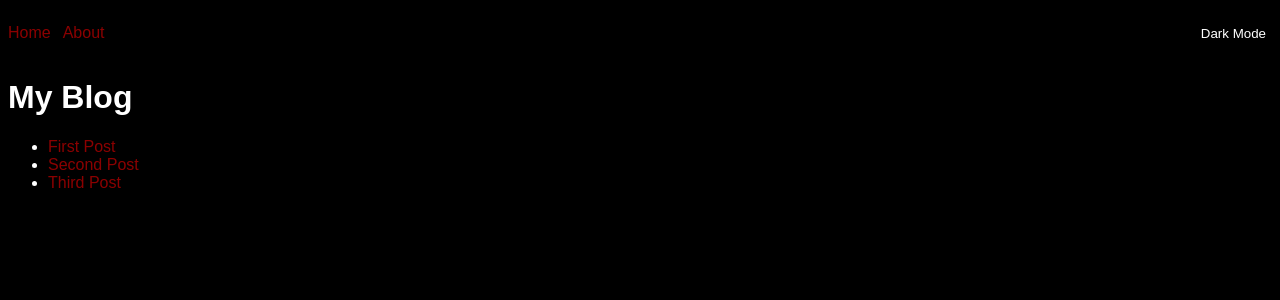
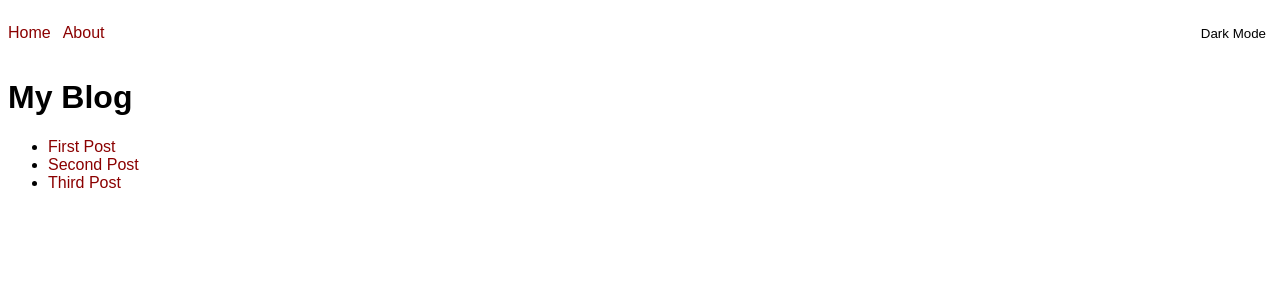
Before and after one commit to H-Genie/next-blog, a Next.js app: page / in a window 1280 px wide. Shown: the top 300 px of the page. Built offline with nearby package versions, Linux system fonts and the light colour scheme.

Commit message:
176. DarkTheme 컴포넌트

```diff
--- /dev/null
+++ b/components/DarkTheme.js
@@ -0,0 +1,12 @@
+export default function DarkTheme() {
+  return (
+    <style jsx global>
+      {`
+        :root {
+          --background-color: black;
+          --text-color: white;
+        }
+      `}
+    </style>
+  )
+}
--- a/components/ThemeSwitch.js
+++ b/components/ThemeSwitch.js
@@ -1,4 +1,5 @@
 import { useState } from "react"
+import DarkTheme from "./DarkTheme"
 
 export default function ThemeSwitch() {
   const [darkMode, setDarkMode] = useState(false)
@@ -16,6 +17,7 @@ export default function ThemeSwitch() {
           cursor: pointer;
         }
       `}</style>
+      {darkMode && <DarkTheme />}
     </>
   )
 }
--- a/style/globals.css
+++ b/style/globals.css
@@ -3,12 +3,6 @@
   --background-color: white;
   --link-color: darkred;
   --text-color: black;
-}
-
-/* Dark Theme */
-:root {
-  --background-color: black;
-  --text-color: white;
 }
 
 body {
```
